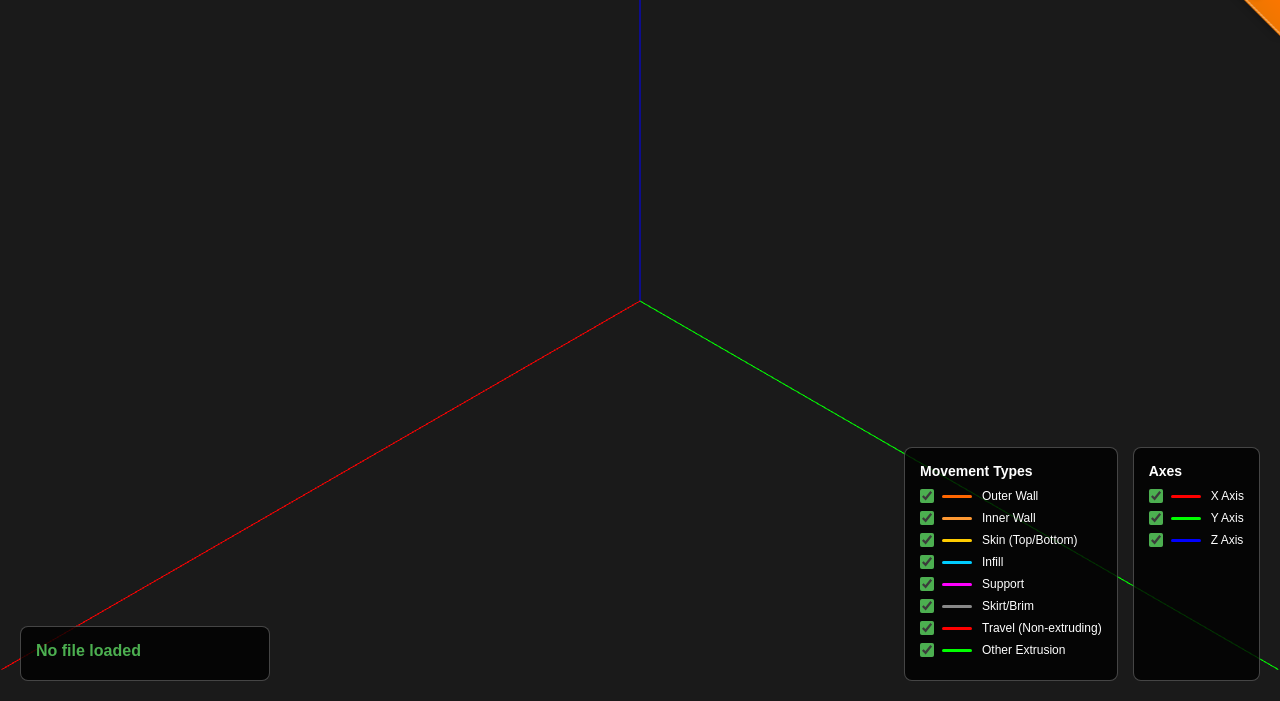
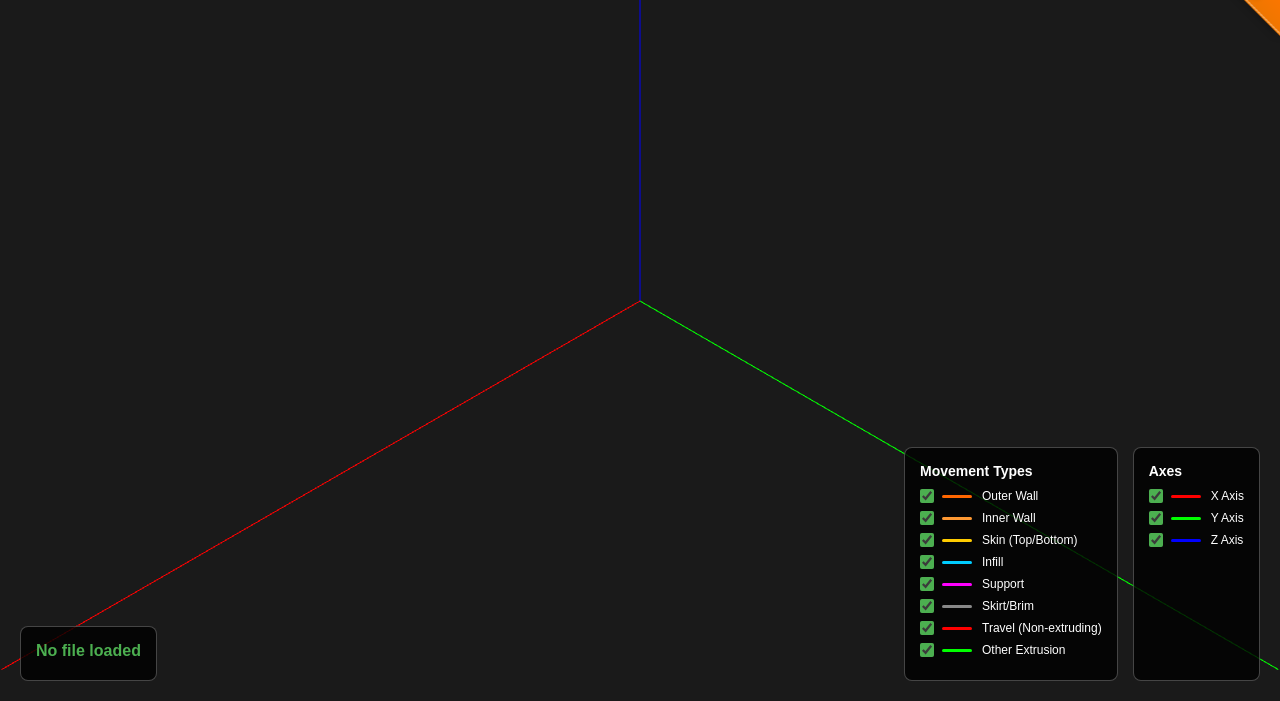
Before and after one commit to jgphilpott/polyslice, a website: page examples/visualizer/visualizer.html in a window 1280 px wide. Shown: the part 99-800 px from the top of the page. Drawn offline with nearby package versions, Linux system fonts and the light colour scheme.

Commit message:
checkpoint

```diff
--- a/examples/visualizer/visualizer.css
+++ b/examples/visualizer/visualizer.css
@@ -72,15 +72,12 @@
   padding: 15px;
   border-radius: 8px;
   border: 1px solid #ffffff42;
-  min-width: 250px;
-  max-width: 350px;
 }
 
 #filename {
   display: block;
   font-weight: bold;
   color: #4caf50;
-  margin-bottom: 5px;
   word-wrap: break-word;
 }
 
@@ -90,6 +87,7 @@
   color: #aaa;
   line-height: 1.5;
   white-space: pre-wrap;
+  margin-top: 5px;
 }
 
 /* Canvas container */
```
